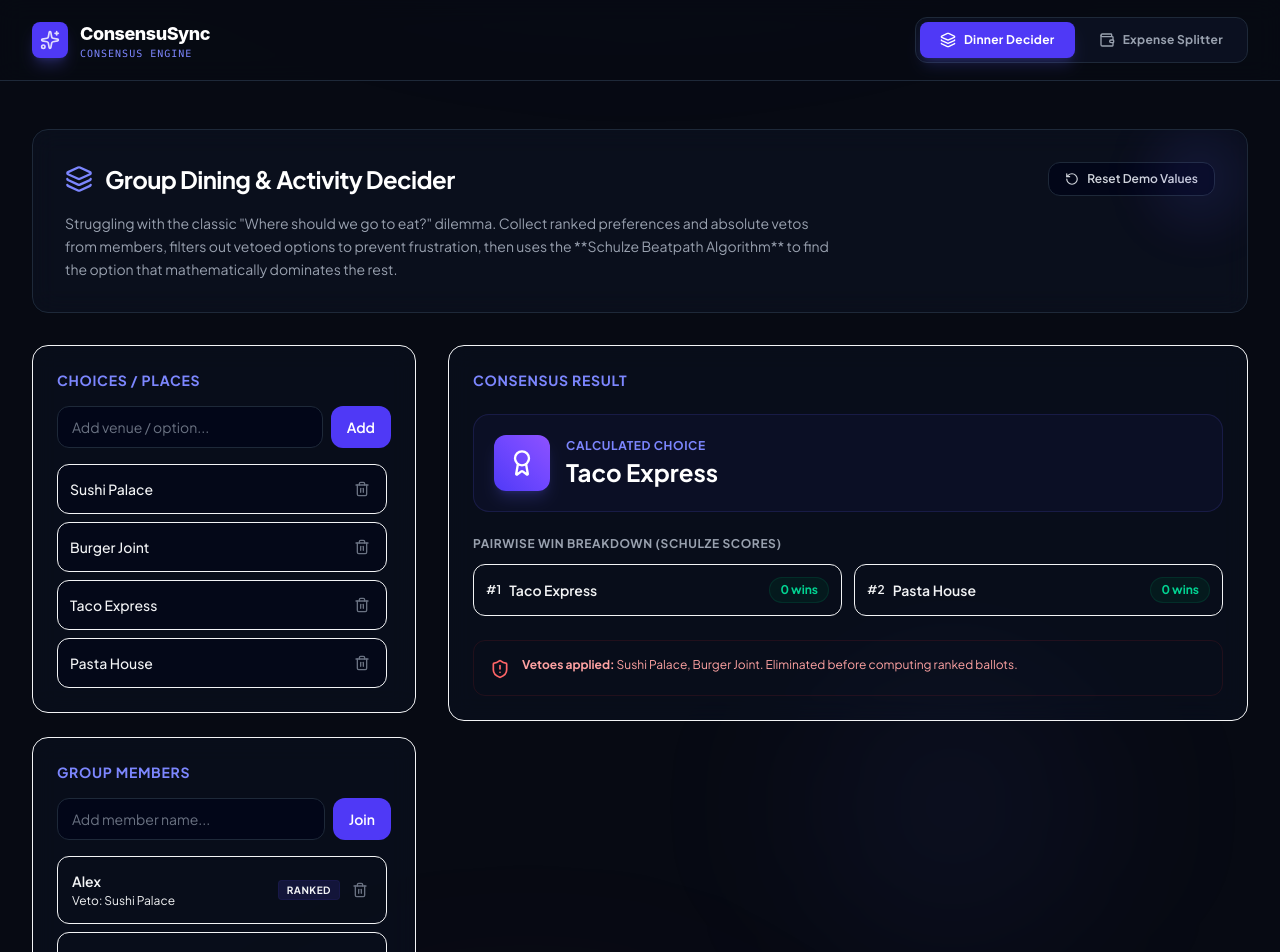
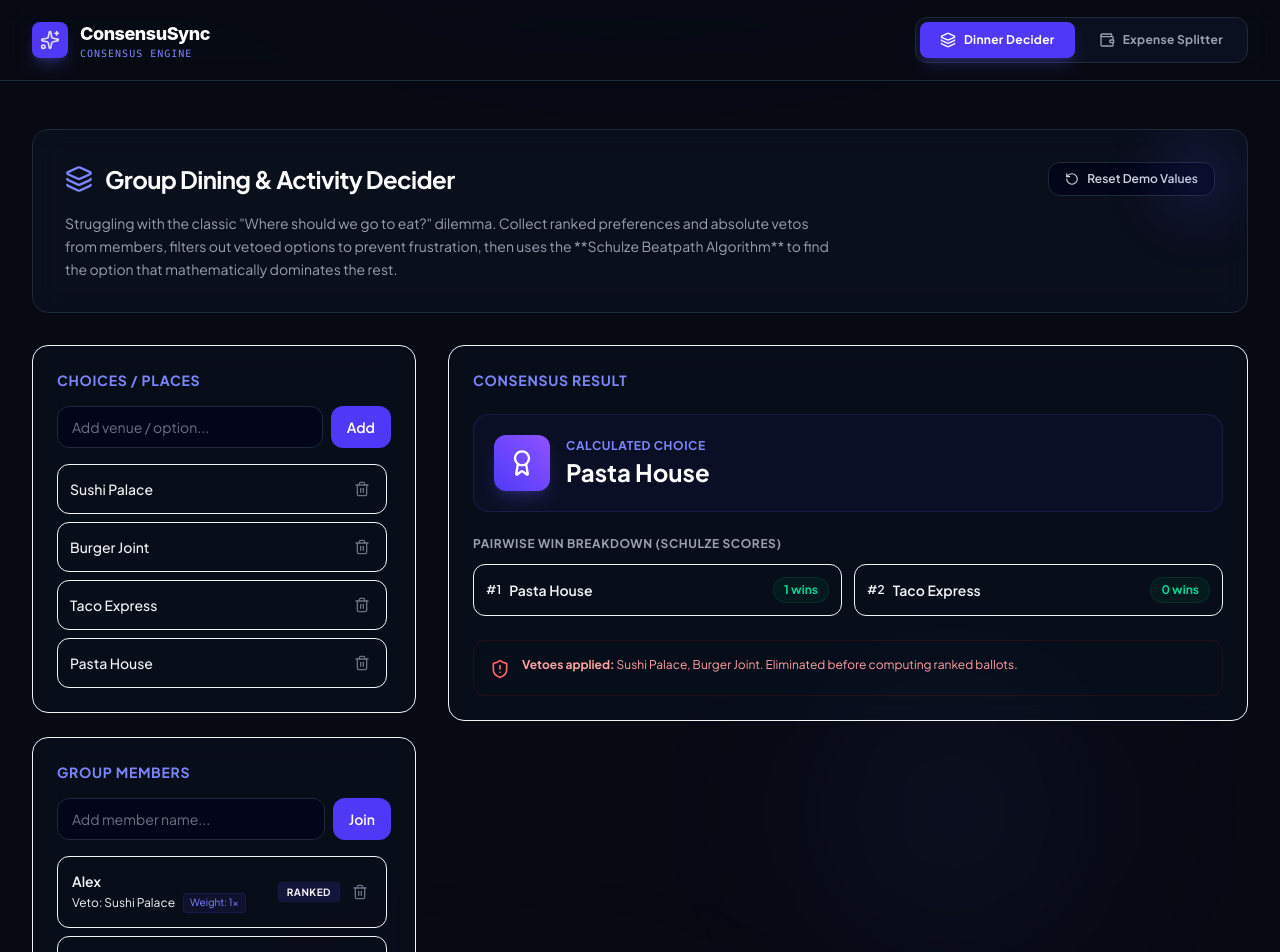
Before and after one commit to mrepiepie/Consenus-sync-, a React (Vite) app: page / in a window 1280 px wide. Shown: the top 952 px of the page. Built offline with nearby package versions, Linux system fonts and the light colour scheme.

Commit message:
Implement vote weight factor option inside Schulze calculations

```diff
--- a/src/components/ActivityDecider.jsx
+++ b/src/components/ActivityDecider.jsx
@@ -2,15 +2,15 @@ import React, { useState, useEffect, useRef } from 'react';
 import { calculateSchulze } from '../utils/algorithms';
 import {
   Users, Plus, Trash2, ShieldAlert, Award,
-  Layers, RotateCcw
+  Layers, RotateCcw, Scale
 } from 'lucide-react';
 import gsap from 'gsap';
 
 const DEFAULT_PARTICIPANTS = [
-  { id: 'p1', name: 'Alex', veto: 'Sushi Palace', preferences: ['Burger Joint', 'Taco Express', 'Sushi Palace', 'Pasta House'] },
-  { id: 'p2', name: 'Blake', veto: '', preferences: ['Sushi Palace', 'Pasta House', 'Burger Joint', 'Taco Express'] },
-  { id: 'p3', name: 'Charlie', veto: 'Burger Joint', preferences: ['Pasta House', 'Taco Express', 'Sushi Palace', 'Burger Joint'] },
-  { id: 'p4', name: 'Dana', veto: '', preferences: ['Taco Express', 'Sushi Palace', 'Pasta House', 'Burger Joint'] }
+  { id: 'p1', name: 'Alex', veto: 'Sushi Palace', weight: 1, preferences: ['Burger Joint', 'Taco Express', 'Sushi Palace', 'Pasta House'] },
+  { id: 'p2', name: 'Blake', veto: '', weight: 1.5, preferences: ['Sushi Palace', 'Pasta House', 'Burger Joint', 'Taco Express'] },
+  { id: 'p3', name: 'Charlie', veto: 'Burger Joint', weight: 1, preferences: ['Pasta House', 'Taco Express', 'Sushi Palace', 'Burger Joint'] },
+  { id: 'p4', name: 'Dana', veto: '', weight: 1, preferences: ['Taco Express', 'Sushi Palace', 'Pasta House', 'Burger Joint'] }
 ];
 
 const DEFAULT_OPTIONS = [
@@ -37,6 +37,7 @@ export default function ActivityDecider() {
   const [editingParticipantId, setEditingParticipantId] = useState(null);
   const [editName, setEditName] = useState('');
   const [editVeto, setEditVeto] = useState('');
+  const [editWeight, setEditWeight] = useState(1);
   const [editPrefs, setEditPrefs] = useState([]);
 
   const resultsCardRef = useRef(null);
@@ -64,11 +65,14 @@ export default function ActivityDecider() {
       return { winner: null, ranked: [], pairwise: null, paths: null, vetoes: Array.from(activeVetoes) };
     }
 
-    const ballots = participants.map(p => {
-      return p.preferences.filter(pref => validCandidates.includes(pref));
+    const ballots = [];
+    const weights = [];
+    participants.forEach(p => {
+      ballots.push(p.preferences.filter(pref => validCandidates.includes(pref)));
+      weights.push(p.weight || 1);
     });
 
-    const schulzeResult = calculateSchulze(validCandidates, ballots);
+    const schulzeResult = calculateSchulze(validCandidates, ballots, weights);
     return {
       ...schulzeResult,
       vetoes: Array.from(activeVetoes)
@@ -116,6 +120,7 @@ export default function ActivityDecider() {
         id: newId,
         name: trimmed,
         veto: '',
+        weight: 1,
         preferences: [...options]
       }]);
       setNewParticipantName('');
@@ -133,6 +138,7 @@ export default function ActivityDecider() {
     setEditingParticipantId(p.id);
     setEditName(p.name);
     setEditVeto(p.veto);
+    setEditWeight(p.weight || 1);
     // Make sure we have all current options mapped
     const missing = options.filter(o => !p.preferences.includes(o));
     setEditPrefs([...p.preferences, ...missing].filter(o => options.includes(o)));
@@ -145,6 +151,7 @@ export default function ActivityDecider() {
           ...p,
           name: editName,
           veto: editVeto,
+          weight: Number(editWeight) || 1,
           preferences: editPrefs
         };
       }
@@ -222,7 +229,7 @@ export default function ActivityDecider() {
 
             <div className="space-y-2 max-h-60 overflow-y-auto pr-1">
               {options.map(opt => (
-                <div key={opt} className="flex justify-between items-center bg-slate-950/60 p-3 rounded-xl border border-gray-855 text-sm">
+                <div key={opt} className="flex justify-between items-center bg-slate-955/60 p-3 rounded-xl border border-gray-855 text-sm">
                   <span className="font-medium text-gray-205">{opt}</span>
                   <button
                     onClick={() => removeOption(opt)}
@@ -270,8 +277,11 @@ export default function ActivityDecider() {
                 >
                   <div>
                     <div className="font-semibold text-gray-205">{p.name}</div>
-                    <div className="text-xs text-gray-550 mt-0.5 truncate max-w-[150px]">
-                      {p.veto ? `Veto: ${p.veto}` : 'No veto'}
+                    <div className="text-xs text-gray-550 mt-0.5 flex items-center gap-2">
+                      <span>{p.veto ? `Veto: ${p.veto}` : 'No veto'}</span>
+                      <span className="text-[10px] text-indigo-400 bg-indigo-950/40 px-1.5 py-0.5 rounded border border-indigo-900/30">
+                        Weight: {p.weight || 1}x
+                      </span>
                     </div>
                   </div>
                   <div className="flex items-center gap-2">
@@ -311,7 +321,7 @@ export default function ActivityDecider() {
                 </button>
               </div>
 
-              <div className="grid grid-cols-1 md:grid-cols-2 gap-6">
+              <div className="grid grid-cols-1 md:grid-cols-3 gap-6">
                 <div>
                   <label className="block text-xs font-bold text-gray-400 uppercase tracking-wider mb-2">
                     Veto / Absolute No-Go
@@ -329,6 +339,24 @@ export default function ActivityDecider() {
                   <p className="text-xs text-gray-550 mt-2.5 flex items-center gap-1.5 leading-relaxed">
                     <ShieldAlert className="h-4 w-4 text-amber-500 flex-shrink-0" />
                     Selecting a veto automatically excludes that venue from the ballot.
+                  </p>
+                </div>
+
+                <div>
+                  <label className="block text-xs font-bold text-gray-400 tracking-wider mb-2 uppercase flex items-center gap-1">
+                    <Scale className="h-3.5 w-3.5 text-indigo-400" /> Vote Weight Factor
+                  </label>
+                  <select
+                    value={editWeight}
+                    onChange={(e) => setEditWeight(e.target.value)}
+                    className="w-full bg-slate-950 border border-gray-800 rounded-xl px-3.5 py-2.5 text-sm focus:outline-none focus:border-indigo-500 text-white"
+                  >
+                    <option value="1">Standard Weight (1.0x)</option>
+                    <option value="1.5">Driver / Organizer (1.5x)</option>
+                    <option value="2">Birthday Person (2.0x)</option>
+                  </select>
+                  <p className="text-xs text-gray-550 mt-2.5 leading-relaxed">
+                    Grants higher priority calculations to specific members in case of a split tie.
                   </p>
                 </div>
 
@@ -393,7 +421,7 @@ export default function ActivityDecider() {
                   </h4>
                   <div className="grid grid-cols-1 md:grid-cols-2 gap-3">
                     {results.ranked.map((r, i) => (
-                      <div key={r.name} className="flex justify-between items-center bg-slate-955 p-3 rounded-xl border border-gray-850">
+                      <div key={r.name} className="flex justify-between items-center bg-slate-955 p-3 rounded-xl border border-gray-855">
                         <span className="font-semibold text-sm text-gray-250 flex items-center gap-2">
                           <span className="text-xs text-gray-550">#{i + 1}</span>
                           {r.name}
--- a/src/utils/algorithms.js
+++ b/src/utils/algorithms.js
@@ -3,14 +3,17 @@
  */
 
 /**
- * 1. Schulze Method (Beatpath Ranked-Choice Voting)
+ * 1. Schulze Method (Beatpath Ranked-Choice Voting) with voter weight support
  * Used to find the Condorcet winner by calculating strongest path relations.
  */
-export function calculateSchulze(candidates, ballots) {
+export function calculateSchulze(candidates, ballots, weights = []) {
   const numCandidates = candidates.length;
   const d = Array.from({ length: numCandidates }, () => Array(numCandidates).fill(0));
 
-  ballots.forEach(ballot => {
+  ballots.forEach((ballot, idx) => {
+    // Default weight is 1.0 if not specified
+    const voterWeight = Number(weights[idx]) || 1.0;
+
     for (let i = 0; i < numCandidates; i++) {
       for (let j = 0; j < numCandidates; j++) {
         if (i === j) continue;
@@ -25,10 +28,10 @@ export function calculateSchulze(candidates, ballots) {
 
         if (hasI && hasJ) {
           if (rankI < rankJ) {
-            d[i][j]++;
+            d[i][j] += voterWeight;
           }
         } else if (hasI && !hasJ) {
-          d[i][j]++;
+          d[i][j] += voterWeight;
         }
       }
     }
@@ -74,8 +77,8 @@ export function calculateSchulze(candidates, ballots) {
 
   const ranked = candidates.map((cand, idx) => ({
     name: cand,
-    score: winCount[idx],
-    wins: winCount[idx],
+    score: Number(winCount[idx].toFixed(2)),
+    wins: Number(winCount[idx].toFixed(2)),
   })).sort((a, b) => b.score - a.score);
 
   return {
```
